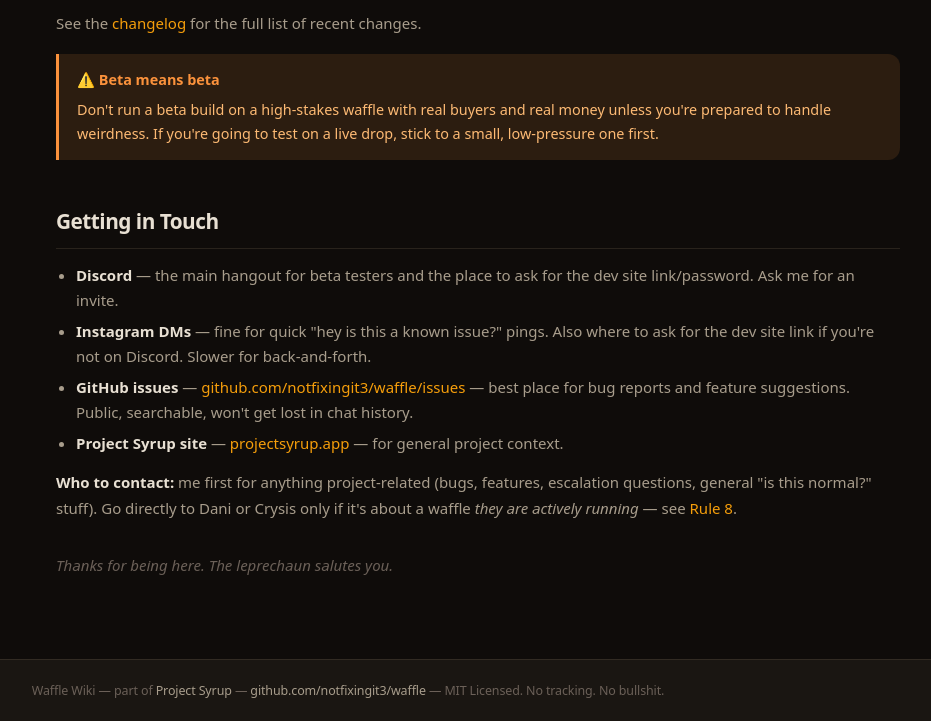
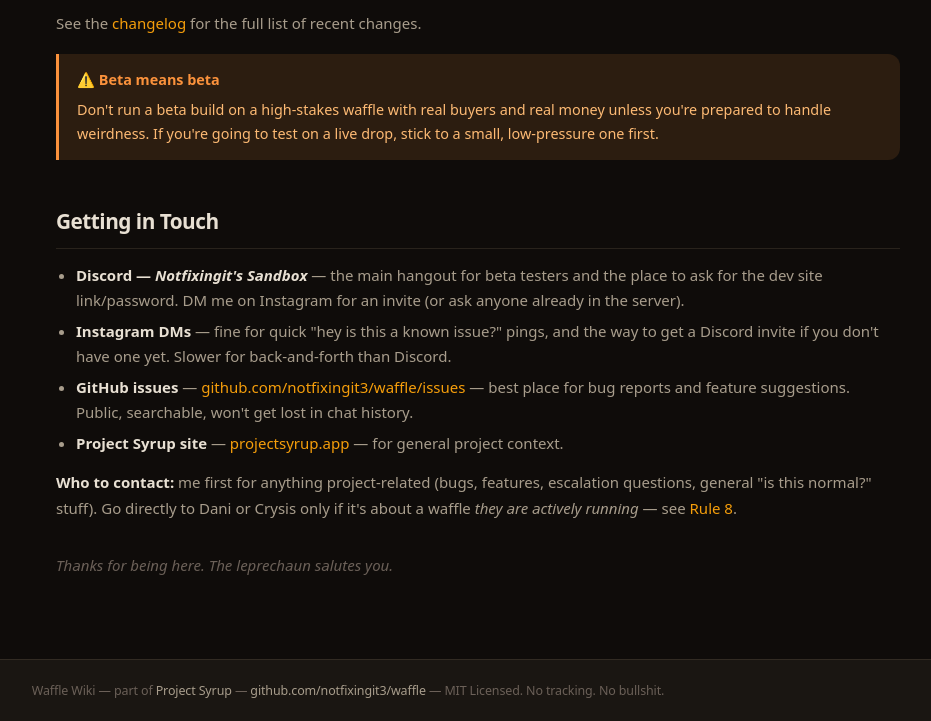
Before and after one commit to notfixingit3/waffle-wiki, a plain HTML site: page beta-testers.html in a window 1280 px wide. Shown: the part 3962-4683 px from the top of the page, without its empty margins (292-1223 px from the left). Drawn offline with Linux system fonts and the light colour scheme.

Commit message:
Name the Discord server (Notfixingit's Sandbox) and clarify invite path
Server ID alone isn't a clickable join link, so for now the wiki names
the server so testers know what they're being invited to, and routes
the invite request through IG DMs. Will swap in a real discord.gg/...
invite link once one is generated.

```diff
--- a/beta-testers.html
+++ b/beta-testers.html
@@ -231,8 +231,8 @@
 
     <h2 id="contact">Getting in Touch</h2>
     <ul>
-      <li><strong>Discord</strong> — the main hangout for beta testers and the place to ask for the dev site link/password. Ask me for an invite.</li>
-      <li><strong>Instagram DMs</strong> — fine for quick "hey is this a known issue?" pings. Also where to ask for the dev site link if you're not on Discord. Slower for back-and-forth.</li>
+      <li><strong>Discord — <em>Notfixingit's Sandbox</em></strong> — the main hangout for beta testers and the place to ask for the dev site link/password. DM me on Instagram for an invite (or ask anyone already in the server).</li>
+      <li><strong>Instagram DMs</strong> — fine for quick "hey is this a known issue?" pings, and the way to get a Discord invite if you don't have one yet. Slower for back-and-forth than Discord.</li>
       <li><strong>GitHub issues</strong> — <a href="https://github.com/notfixingit3/waffle/issues" target="_blank" rel="noopener">github.com/notfixingit3/waffle/issues</a> — best place for bug reports and feature suggestions. Public, searchable, won't get lost in chat history.</li>
       <li><strong>Project Syrup site</strong> — <a href="https://projectsyrup.app" target="_blank" rel="noopener">projectsyrup.app</a> — for general project context.</li>
     </ul>
```
